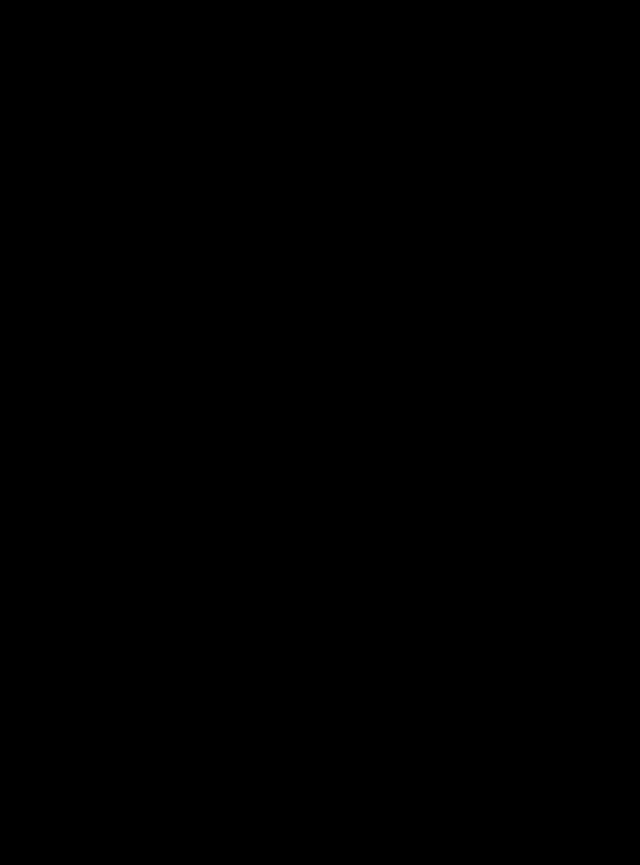
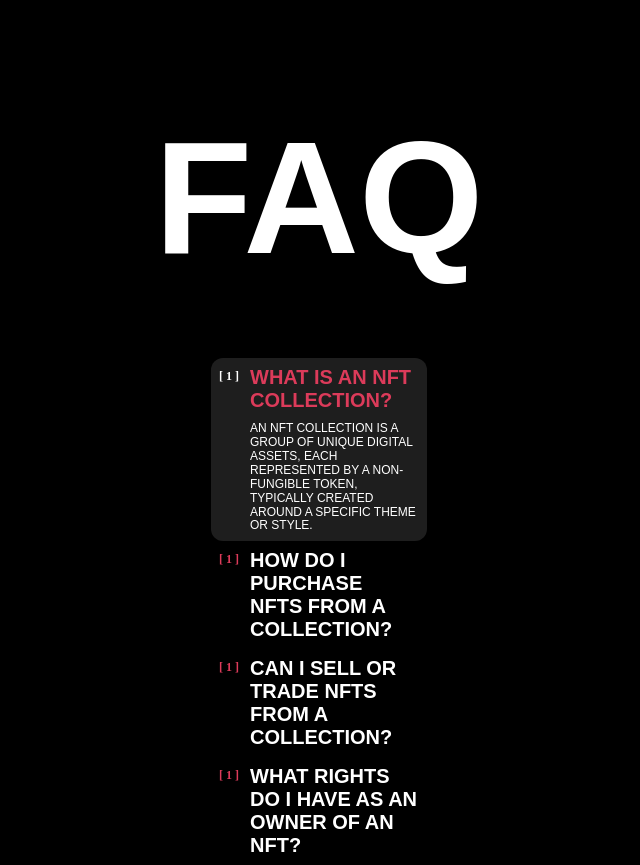
Before and after one commit to vicotroshenko/ape-nft-site, a React (Create React App) app: page / in a window 1280 px wide. Shown: the part 3422-4287 px from the top of the page, without its empty margins (321-961 px from the left). Before the commit the page ends 3238 px from the top, so only its background shows below. Built offline with nearby package versions, Linux system fonts and the light colour scheme; a web font is replaced by a local one.

Commit message:
added components FAQ, FAQITems, SubTitle. changed fonts.

```diff
--- a/package.json
+++ b/package.json
@@ -4,6 +4,9 @@
   "homepage": "https://vicotroshenko.github.io/ape-nft-site",
   "private": true,
   "dependencies": {
+    "@emotion/react": "^11.11.4",
+    "@emotion/styled": "^11.11.0",
+    "@mui/material": "^5.15.14",
     "@testing-library/jest-dom": "^5.17.0",
     "@testing-library/react": "^13.4.0",
     "@testing-library/user-event": "^13.5.0",
--- a/src/components/App/App.jsx
+++ b/src/components/App/App.jsx
@@ -1,4 +1,5 @@
 import About from "../About/About";
+import FAQ from "../FAQ/FAQ";
 import Hero from "../Hero/Hero";
 import Mind from "../Mind/Mind";
 
@@ -9,6 +10,7 @@
       <Hero/>
       <About/>
       <Mind/>
+      <FAQ/>
     </main>
   );
 }
--- /dev/null
+++ b/src/components/FAQ/FAQ.jsx
@@ -0,0 +1,58 @@
+import { useState } from "react";
+import Container from "../Container/Container";
+import FAQItem from "./FAQItem/FAQItem";
+import SubTitle from "../SubTitle/SubTitle";
+
+const faqCollection = [
+  {
+    title: "WHAT IS AN NFT COLLECTION?",
+    text: "An NFT collection is a group of unique digital assets, each represented by a non-fungible token, typically created around a specific theme or style.",
+    id: "11111",
+    image: "",
+  },
+  {
+    title: "HOW DO I PURCHASE NFTS FROM A COLLECTION?",
+    text: "To purchase nfts from a collection, you typically need to use cryptocurrency on a blockchain0based marketplace.",
+    id: "11112",
+    image: "",
+  },
+  {
+    title: "CAN I SELL OR TRADE NFTS FROM A COLLECTION?",
+    text: "Yes, you can sell or trade NFTs from a collection like you would other digital assets.",
+    id: "11113",
+    image: "",
+  },
+  {
+    title: "WHAT RIGHTS DO I HAVE AS AN OWNER OF AN NFT?",
+    text: "As an NFT owner, you can own, transfer, potentially access exclusive content, resell, but don't automatically get copyright or intellectual property rights.",
+    id: "11114",
+    image: "",
+  },
+];
+
+const FAQ = () => {
+  const [activeIndex, setActiveIndex] = useState("11111");
+
+  const handleItemClick = (id) => {
+    setActiveIndex(id);
+  };
+
+  return (
+    <Container>
+      <SubTitle>faq</SubTitle>
+      <div>
+        {faqCollection.map(({ title, text, id, image }) => (
+          <FAQItem
+            title={title}
+            text={text}
+            isOpen={activeIndex === id}
+            onClick={() => handleItemClick(id)}
+            key={id}
+          />
+        ))}
+      </div>
+    </Container>
+  );
+};
+
+export default FAQ;
--- /dev/null
+++ b/src/components/FAQ/FAQItem/FAQItem.jsx
@@ -0,0 +1,38 @@
+import styles from "./FAQItem.module.css";
+import { useRef } from "react";
+
+const FAQItem = ({ title, text, isOpen, onClick }) => {
+  const contentHeight = useRef();
+
+  return (
+    <div className={`${styles.wrapper} ${
+      isOpen ? styles.activeCard : ""
+    }`}>
+      <button className={styles.titleButton} onClick={onClick}>
+        <p
+          className={`${styles.titleNumber} ${
+            isOpen ? styles.activeNumber : ""
+          }`}
+        >
+          [ 1 ]
+        </p>
+        <p className={`${styles.title} ${isOpen ? styles.active : ""}`}>
+          {title}
+        </p>
+      </button>
+      <div
+        ref={contentHeight}
+        className={styles.textContainer}
+        style={
+          isOpen
+            ? { height: contentHeight.current?.scrollHeight }
+            : { height: "0px" }
+        }
+      >
+        <p className={styles.textContent}>{text}</p>
+      </div>
+    </div>
+  );
+};
+
+export default FAQItem;
--- /dev/null
+++ b/src/components/FAQ/FAQItem/FAQItem.module.css
@@ -0,0 +1,86 @@
+.wrapper {
+	position: relative;
+	overflow: hidden;
+	max-width: 216px;
+	margin: 0 auto;
+	padding: 8px 8px 8px 39px;
+	border-radius: 12px;
+}
+
+.wrapper.activeCard {
+	background-color: var(--primary-dark-color);
+	animation: bgChanger .25s linear;
+}
+
+.titleButton {
+	display: flex;
+	align-items: center;
+	justify-content: space-between;
+	width: 100%;
+	border: none;
+	padding: 0;
+	background-color: transparent;
+	font-family: "Right Grotesk Compact", fantasy;
+	font-size: 20px;
+	font-weight: 900;
+	color: var(--secondary-light-color);
+	text-align: left;
+	cursor: pointer;
+}
+
+.title {
+	max-width: 169px;
+}
+
+.title.active,
+.titleNumber {
+	--active-color: var(--third-highlight-color);
+	color: var(--active-color);
+	animation: colorChanger .25s linear;
+}
+
+.titleNumber {
+	position: absolute;
+	top: 12px;
+	left: 8px;
+	margin-right: 8px;
+	font-family: 'Biro Script Plus Bold US', cursive;
+	font-size: 12px;
+	line-height: 1.16;
+}
+
+.titleNumber.activeNumber {
+	--active-color: var(--secondary-light-color);
+	color: var(--active-color);
+	animation: colorChanger .25s linear;
+}
+
+.wrapper .textContainer {
+	transition: height .3s ease-in-out;
+}
+
+.wrapper .textContent {
+	padding-top: 10px;
+	font-size: 12px;
+	line-height: 1.16;
+}
+
+@keyframes colorChanger {
+	from {
+		color: inherit;
+	}
+
+	to {
+		color: var(--active-color);
+	}
+}
+
+@keyframes bgChanger {
+	from {
+		background-color: transparent;
+	}
+
+	to {
+		background-color: var(--primary-dark-color);
+	}
+}
--- a/src/components/Mind/Mind.jsx
+++ b/src/components/Mind/Mind.jsx
@@ -3,6 +3,7 @@
 import styles from "./Mind.module.css";
 import { ReactComponent as ArrowIcon } from "../../images/svg/up-left-arrow.svg";
 import { useState } from "react";
+import SubTitle from "../SubTitle/SubTitle";
 
 const mindCollection = [
   {
@@ -44,7 +45,7 @@
 
   return (
     <Container>
-      <h3 style={{ marginBottom: "30px", textAlign: "center" }}>mind map</h3>
+      <SubTitle>mind map</SubTitle>
       <div
         className={styles.sliderContainer}
         style={{ "--slide": `${cardNum}` }}
--- /dev/null
+++ b/src/components/SubTitle/SubTitle.jsx
@@ -0,0 +1,7 @@
+import styles from "./SubTitle.module.css";
+
+const SubTitle = ({ children }) => {
+  return <h3 className={styles.title}>{children}</h3>;
+};
+
+export default SubTitle;
--- /dev/null
+++ b/src/components/SubTitle/SubTitle.module.css
@@ -0,0 +1,20 @@
+.title {
+	font-family: "Right Grotesk Compact", fantasy;
+	font-size: 40px;
+	margin-bottom: 24px;
+	text-align: center;
+}
+
+@media screen and (min-width: 768px) {
+	.title {
+		font-size: 80px;
+		margin-bottom: 40px;
+	}
+}
+
+@media screen and (min-width: 1280px) {
+	.title {
+		font-size: 160px;
+		margin-bottom: 80px;
+	}
+}
```
Also changed, not shown: 1 other file (tests, documents, lock files or other folders).
